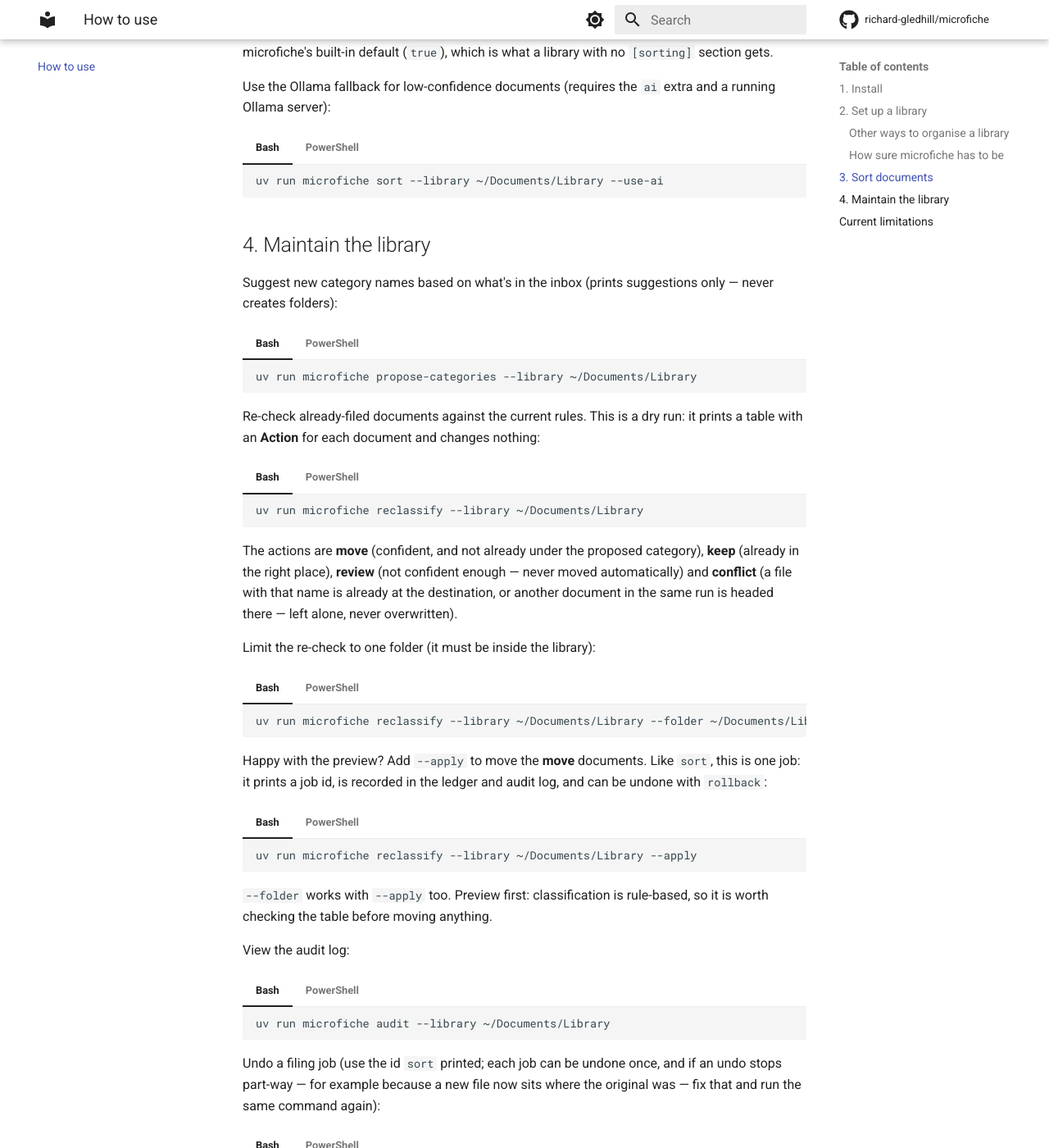
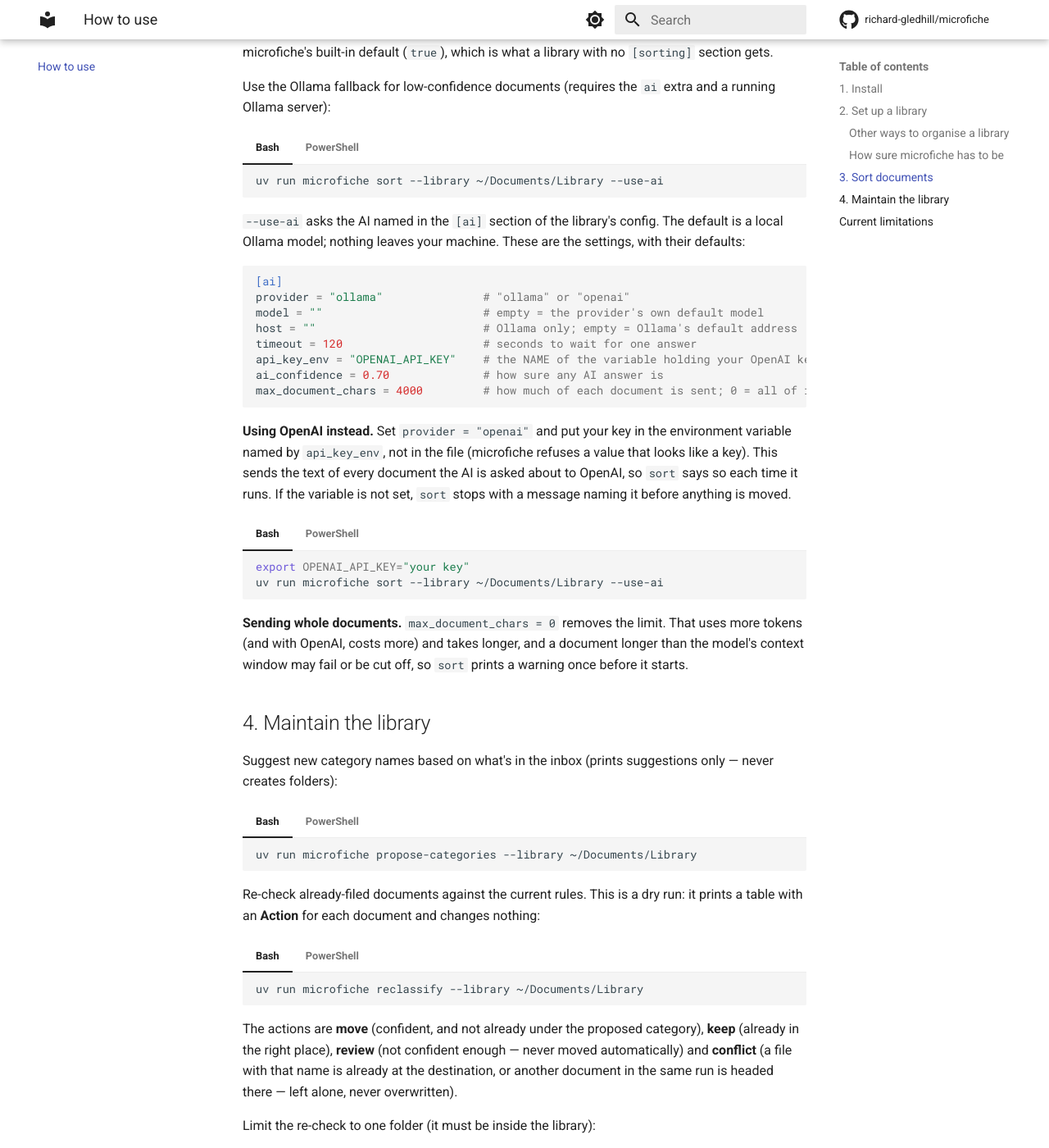
Before and after one commit to richard-gledhill/microfiche, an MkDocs documentation site: the page built from docs/how-to-use.md, in a window 1280 px wide and 1400 px high, scrolled down 6209 px. Shown: the whole window at 82% size. Built offline with MkDocs 1.6.1 and Material for MkDocs 9.7.7, drawn with Linux system fonts in a browser that asks for light colours; comment, search, counter and statistics services are not loaded; some of the changed text lies outside the part shown.

Commit message:
docs: document the [ai] provider settings
Describe choosing Ollama or OpenAI, keeping the key in an environment variable,
the notice sort prints when text goes to OpenAI, and max_document_chars = 0, in
how-to-use, the README config table, the template config and its README. Update
the roadmap's AI fallback status now that OpenAIProvider is reachable.

Co-Authored-By: Claude Sonnet 5.5 <noreply@anthropic.com>

````diff
--- a/docs/how-to-use.md
+++ b/docs/how-to-use.md
@@ -321,6 +321,43 @@ Ollama server):
     uv run microfiche sort --library "$HOME\Documents\Library" --use-ai
     ```
 
+`--use-ai` asks the AI named in the `[ai]` section of the library's config. The default is a local
+Ollama model; nothing leaves your machine. These are the settings, with their defaults:
+
+```toml
+[ai]
+provider = "ollama"               # "ollama" or "openai"
+model = ""                        # empty = the provider's own default model
+host = ""                         # Ollama only; empty = Ollama's default address
+timeout = 120                     # seconds to wait for one answer
+api_key_env = "OPENAI_API_KEY"    # the NAME of the variable holding your OpenAI key
+ai_confidence = 0.70              # how sure any AI answer is
+max_document_chars = 4000         # how much of each document is sent; 0 = all of it
+```
+
+**Using OpenAI instead.** Set `provider = "openai"` and put your key in the environment variable named
+by `api_key_env`, not in the file (microfiche refuses a value that looks like a key). This sends the
+text of every document the AI is asked about to OpenAI, so `sort` says so each time it runs. If the
+variable is not set, `sort` stops with a message naming it before anything is moved.
+
+=== "Bash"
+
+    ```bash
+    export OPENAI_API_KEY="your key"
+    uv run microfiche sort --library ~/Documents/Library --use-ai
+    ```
+
+=== "PowerShell"
+
+    ```powershell
+    $env:OPENAI_API_KEY = "your key"
+    uv run microfiche sort --library "$HOME\Documents\Library" --use-ai
+    ```
+
+**Sending whole documents.** `max_document_chars = 0` removes the limit. That uses more tokens
+(and with OpenAI, costs more) and takes longer, and a document longer than the model's context window
+may fail or be cut off, so `sort` prints a warning once before it starts.
+
 ## 4. Maintain the library
 
 Suggest new category names based on what's in the inbox (prints suggestions only — never creates
@@ -425,7 +462,7 @@ same command again):
 
 microfiche is pre-release. At the moment:
 
-- `reclassify` doesn't use the Ollama fallback; it only applies the rule-based classifier.
+- `reclassify` doesn't use the AI fallback; it only applies the rule-based classifier.
 - At the default confidence threshold, documents matched only by the AI fallback are left for
   review, so `--use-ai` only suggests until you lower the threshold to `0.7`. See
   [How sure microfiche has to be](#how-sure-microfiche-has-to-be).
````
Also changed, not shown: README.md (+1 -1 lines), docs/development/mvp-roadmap.md (+3 -5 lines), microfiche/README.md (+1 -1 lines), 1 other file.
